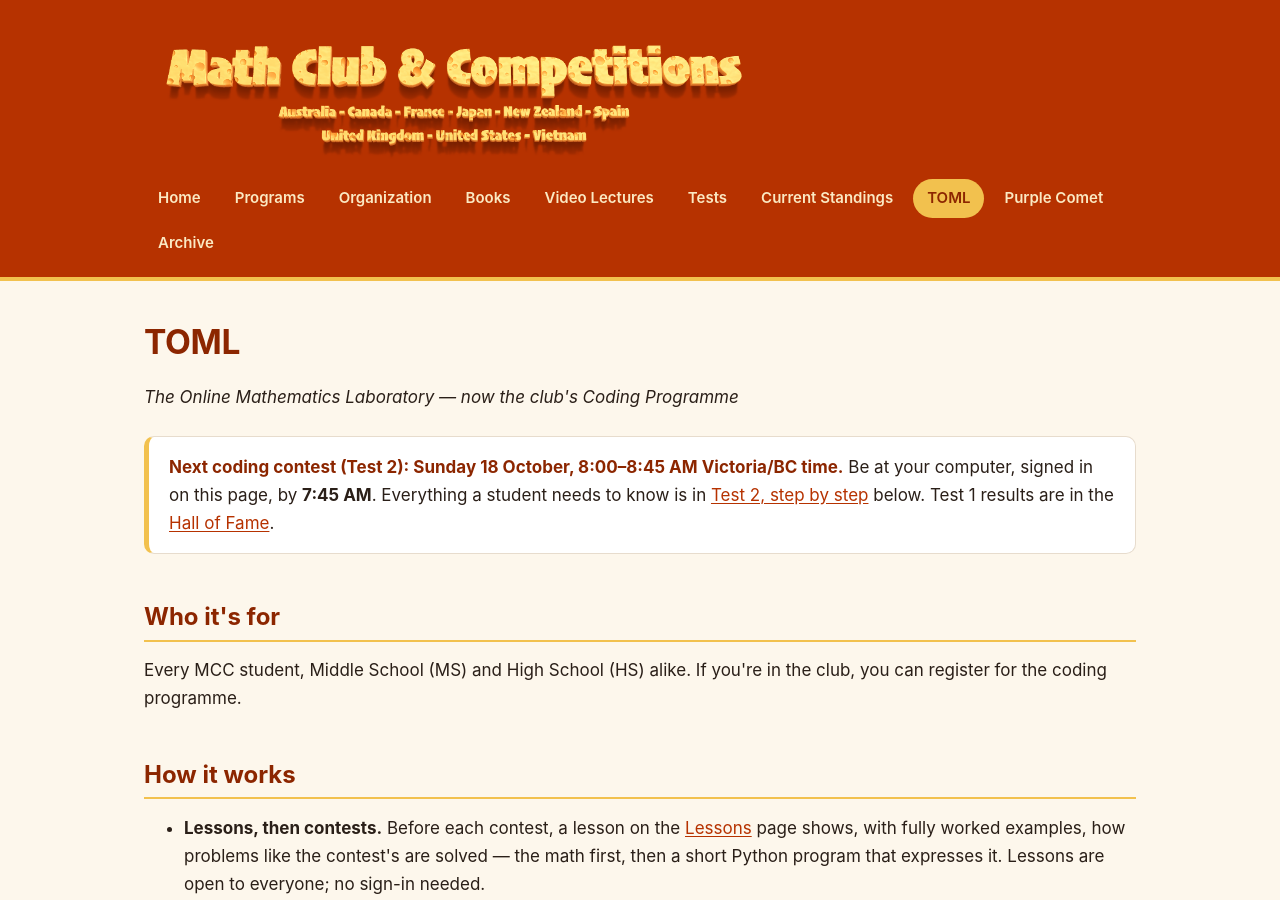
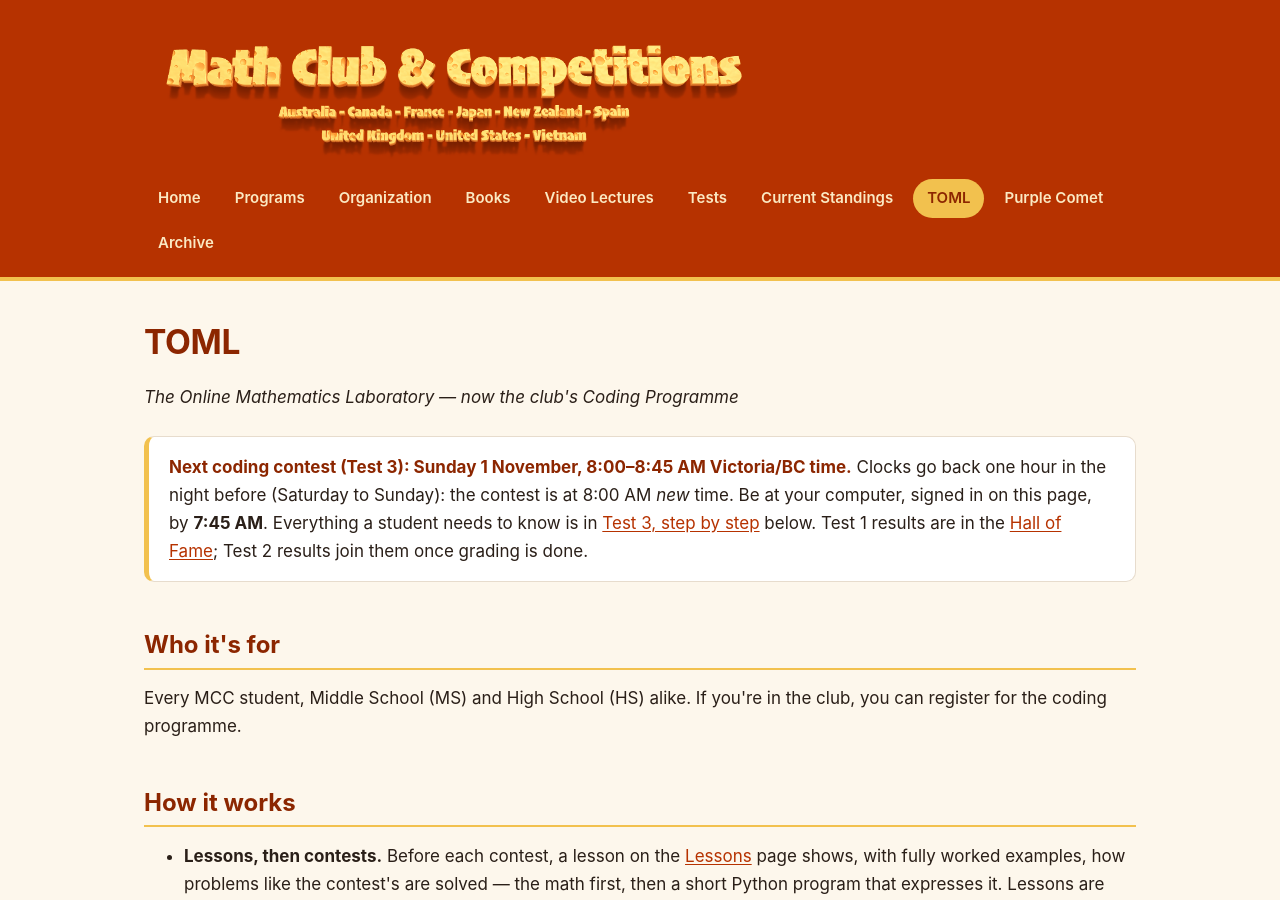
Before and after one commit to nghia71/nghia71.github.io, a Jekyll site: the page built from toml.html, in a window 1280 px wide and 900 px high. Built offline with Jekyll 4.4.1, drawn with Linux system fonts in a browser that asks for light colours; some of the changed text lies outside the part shown.

Commit message:
TOML: switch the contest box and step-by-step to Test 3 (1 Nov), with its paper links
Co-Authored-By: Claude Opus 5.5 <noreply@anthropic.com>
Claude-Session: https://claude.ai/code/session_01P4ePFPF4hbBMfHqpAwSQJT

```diff
--- a/toml.html
+++ b/toml.html
@@ -6,7 +6,7 @@ title: TOML
 <p><em>The Online Mathematics Laboratory — now the club's Coding Programme</em></p>
 
 <div class="note">
-<strong>Next coding contest (Test 2): Sunday 18 October, 8:00–8:45 AM Victoria/BC time.</strong> Be at your computer, signed in on this page, by <strong>7:45 AM</strong>. Everything a student needs to know is in <a href="#test-2-step-by-step">Test 2, step by step</a> below. Test 1 results are in the <a href="#hall-of-fame">Hall of Fame</a>.
+<strong>Next coding contest (Test 3): Sunday 1 November, 8:00–8:45 AM Victoria/BC time.</strong> Clocks go back one hour in the night before (Saturday to Sunday): the contest is at 8:00 AM <em>new</em> time. Be at your computer, signed in on this page, by <strong>7:45 AM</strong>. Everything a student needs to know is in <a href="#test-3-step-by-step">Test 3, step by step</a> below. Test 1 results are in the <a href="#hall-of-fame">Hall of Fame</a>; Test 2 results join them once grading is done.
 </div>
 
 <h2>Who it's for</h2>
@@ -51,18 +51,18 @@ title: TOML
      submission are listed; a new student is added at their first submission.
      Rank = total points; equal totals share a rank. -->
 
-<h2 id="test-2-step-by-step">Test 2, step by step</h2>
+<h2 id="test-3-step-by-step">Test 3, step by step</h2>
 
 <h3>Before Sunday</h3>
 <ol>
   <li><strong>Get your Student ID and PIN from your regional coordinator.</strong> The club does not email them: coordinators pass them on to each family directly. You need both to sign in below. If you haven't received yours, ask your regional coordinator (<a href="./organization">Organization</a>) <em>before</em> Sunday.</li>
-  <li><strong>Read <a href="./lesson-2">Lesson 2</a></strong> — the ten Test 1 problems with full solutions, the math first and then the Python. Then reread the section of <a href="./lesson-1">Lesson 1</a> on <a href="./lesson-1#what-s-required-and-acceptable-for-a-contest-submission">what a submission must look like</a>: that is how your work is scored. New to the programme? Read Lesson 1 first.</li>
+  <li><strong>Read <a href="./lesson-3">Lesson 3</a></strong> — the ten Test 2 problems with full solutions, the math first and then the Python. Then reread the section of <a href="./lesson-1">Lesson 1</a> on <a href="./lesson-1#what-s-required-and-acceptable-for-a-contest-submission">what a submission must look like</a>: that is how your work is scored. New to the programme? Read Lesson 1 first.</li>
   <li><strong>Set up Python on the computer you'll use</strong> (a laptop or desktop, not a phone). Any Python 3 works: install it from <a href="https://www.python.org/downloads/" target="_blank" rel="noopener">python.org</a> and use its IDLE editor, or any editor you already know. Check that you can write a small <code>.py</code> file, run it, and see what it prints. The Run buttons in Lesson 1 also work as a backup, right in the browser.</li>
   <li><strong>Use the Google account whose email is on your registration.</strong> The contest papers are shared with that account at 7:55 AM, so be signed in to it in your browser (not a school or parent account). If your registration email is not a Google account, or you want to change it, tell your regional coordinator before Sunday.</li>
   <li><strong>Sign in on this page once</strong>, on that same computer and browser — use the <a href="#contest-sign-in">sign-in box below</a>. This browser then remembers you, and on contest day the problem set and submission form appear here automatically.</li>
 </ol>
 
-<h3>On Sunday 18 October</h3>
+<h3>On Sunday 1 November</h3>
 <table>
 <thead><tr><th>Time (Victoria/BC)</th><th>What to do</th></tr></thead>
 <tbody>
@@ -89,7 +89,7 @@ Submit each problem as soon as it&rsquo;s done &mdash; don&rsquo;t save them all
 </ul>
 
 <h3>After the contest</h3>
-<p>The Test 2 problems and full solutions are published as Lesson 3 on the <a href="./lessons">Lessons</a> page once the contest is over. Points go into the <a href="#hall-of-fame">Hall of Fame</a>, and each student's written feedback goes to them through their coordinator, once grading is done.</p>
+<p>The Test 3 problems and full solutions are published as Lesson 4 on the <a href="./lessons">Lessons</a> page once the contest is over. Points go into the <a href="#hall-of-fame">Hall of Fame</a>, and each student's written feedback goes to them through their coordinator, once grading is done.</p>
 
 <!-- Contest box. Student sign-in lives here (moved from lessons.html on
      2026-09-29, when lessons became public). It stores the same localStorage
@@ -117,11 +117,12 @@ Submit each problem as soon as it&rsquo;s done &mdash; don&rsquo;t save them all
 <script>
 (function () {
   var SUBMIT_FORM_URL = "https://docs.google.com/forms/d/1TXVbQe8oXNMR2D8_TGb3EUBUIb6QqRnKpdX1NGBlsiI/viewform";
-  // Google Drive links to the two Test 2 papers (MCC-Coding-Test2-MS.pdf / -HS.pdf,
-  // shared with every rostered student at 7:55 AM, 18 Oct; private until then).
+  // Google Drive links to the two Test 3 papers (MCC-Coding-Test3-MS.pdf / -HS.pdf,
+  // shared with every rostered student at 7:55 AM, 1 Nov; private until then).
+  // Test 2 papers (18 Oct): MS 1b6AeJY6K3DJdsfbnXXdeKRuPgoehIXnt, HS 14i6CU1x_0WlcKwTRi7CqSDFs5xnab71t.
   // Test 1 papers (4 Oct): MS 1Q-omSIC1PdjzAxSHemLAoIF93TmWH00J, HS 1Q4wy9goqZTV2MpzopZlLCNtkKqhQmS_7.
-  var PAPER_MS_URL = "https://drive.google.com/file/d/1b6AeJY6K3DJdsfbnXXdeKRuPgoehIXnt/view";
-  var PAPER_HS_URL = "https://drive.google.com/file/d/14i6CU1x_0WlcKwTRi7CqSDFs5xnab71t/view";
+  var PAPER_MS_URL = "https://drive.google.com/file/d/1nSAT_UQyi9GTxrj7vaYRx2zEgtX8uFvm/view";
+  var PAPER_HS_URL = "https://drive.google.com/file/d/1mDo9x6zRSzNJYq-LnSwzQNhbZ6vw2e2T/view";
 
   var status = document.getElementById("mcc-toml-status");
   var form = document.getElementById("mcc-toml-login");
```
